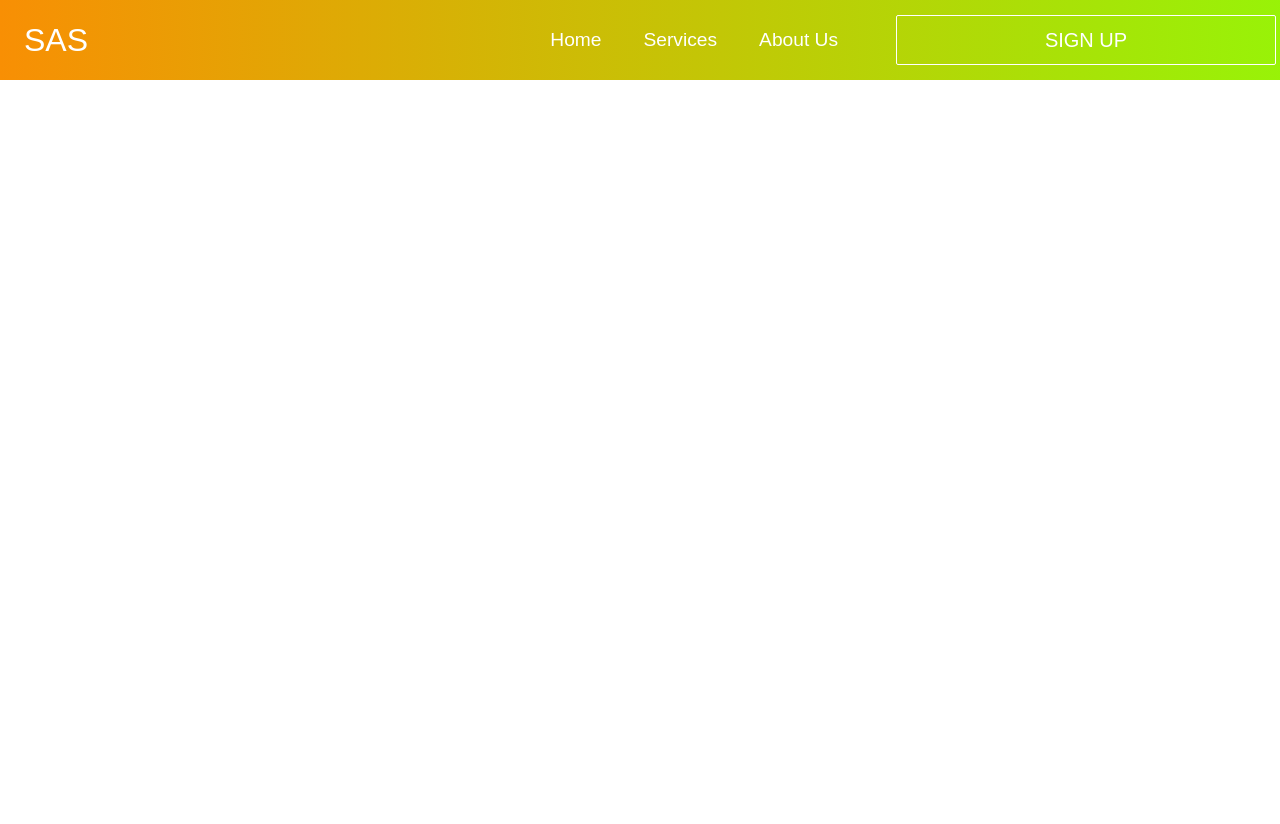
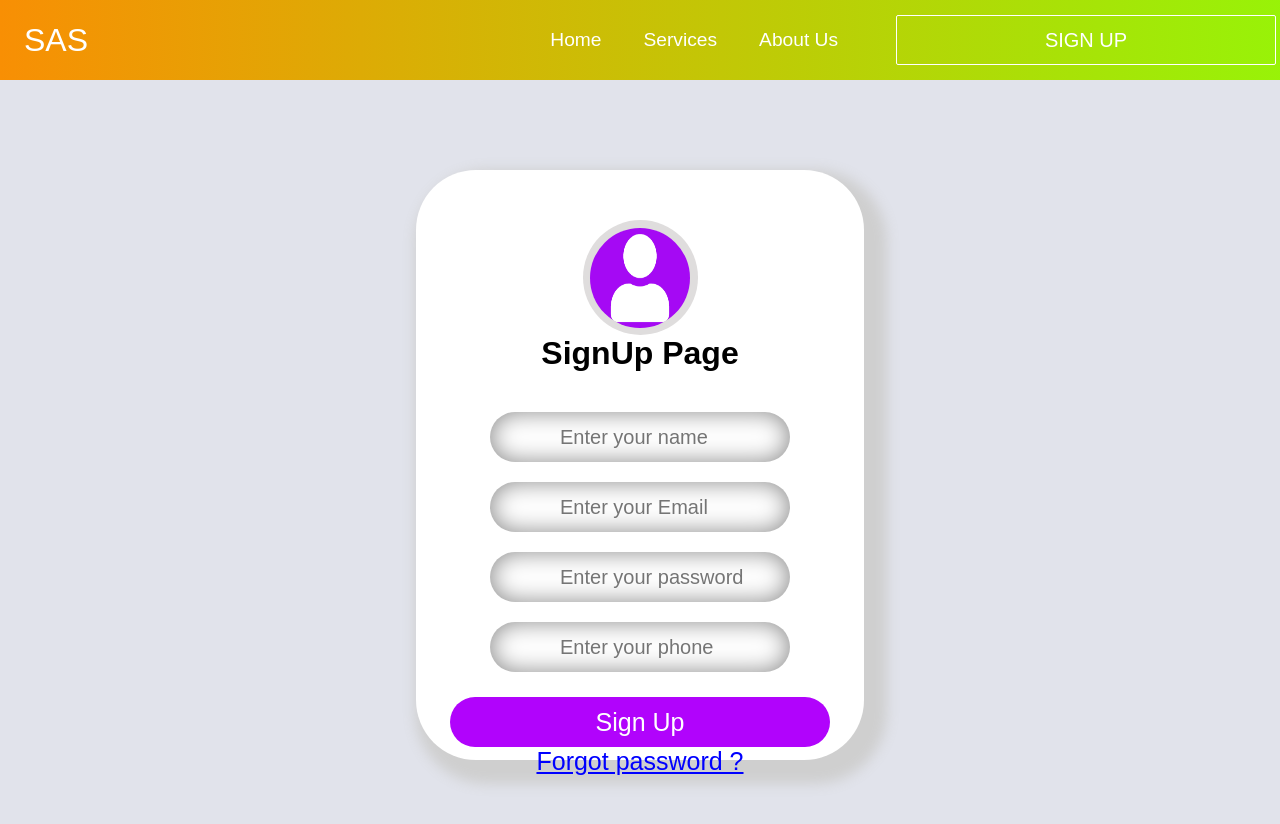
Before and after one commit to AsimSharma/SchoolAttendenceSystem, a React (Create React App) app in the folder client/: page /edit/1 in a window 1280 px wide. Shown: the top 824 px of the page. Before the commit the page ends 800 px from the top, so only its background shows below. Built offline with nearby package versions, Linux system fonts and the light colour scheme; no server answers.

Commit message:
search bar

```diff
--- a/client/src/App.js
+++ b/client/src/App.js
@@ -9,6 +9,7 @@ import SignUp from './components/pages/SignUp';
 import LoginUi from './components/LoginUi';
 import Register from './components/Register';
 import Userdetails from './components/Admin/Userdetails';
+import Edit from './components/Edit';
 function App() {
   return (
     <>
@@ -22,6 +23,8 @@ function App() {
           <Route path='/login' element={<LoginUi/>}/> <Route/>
           <Route path='/register'element={<Register/>}/> <Route/>
           <Route path='/admin'element={<Userdetails/>}/> <Route/>
+
+          <Route path='/edit/:id'element={<Edit/>}/> <Route/>
         </Routes>
       </Router>
 
--- a/client/src/components/Admin/Userdetails.jsx
+++ b/client/src/components/Admin/Userdetails.jsx
@@ -1,17 +1,17 @@
 import React,{useState,useEffect} from 'react'
 import {TableContainer,Table,TableHead,TableRow,TableCell,Button} from "@mui/material"
 import api from '../service/api'
-
+import {Link, useNavigate } from "react-router-dom"
 const Userdetails = () => {
 
-
+  const navigate=useNavigate();
   const data=[{
     "name":"asim sharma",
     "age":"20",
   }]
 
  const[users,setusers]=useState([])
-const[searchstudent,setsearchstudent]=useState("")
+const[searchstudent,setsearchstudent]=useState('')
  useEffect(() => {
   const getuser=async()=>{
       try{
@@ -35,36 +35,39 @@ const[searchstudent,setsearchstudent]=useState("")
   size:"30px",
   backgroundColor:"black",
 
+
  }
 
  const search=(e)=>{
   setsearchstudent(e.target.value)
   console.log(searchstudent)
+
  }
+
 
   return (
 
 
     <div>
-    <TableContainer style={{"backgroundColor":"green"}}>
+    <TableContainer style={{"backgroundColor":""}}>
     <Table>
-    <TableHead >
+    <TableHead>
     <TableRow >
     <TableCell style={styles}> id</TableCell>
     <TableCell style={styles}> Name</TableCell>
     <TableCell style={styles}> Email</TableCell>
     <TableCell style={styles}> Phone</TableCell>
-    <input onChange={search} style={{"borderRadius":"10px","marginLeft":"10px","textAlign":"center"}} type="text" placeholder='search student....' />
+    <input onChange={search} style={{"borderRadius":"5px","textAlign":"center","height":"50px" ,"marginLeft":"10px"}} type="text" placeholder='search student....' />
     </TableRow>
   {users.map((data,index)=>{
 
     return<TableRow key={index}>
-    <TableCell style={styles}>{index}</TableCell>
+    <TableCell >{index}</TableCell>
     <TableCell>{data.Name}</TableCell>
     <TableCell>{data.Email}</TableCell>
     <TableCell>{data.Phone}</TableCell>
-    <Button variant="contained" style={{"width":"100px","marginLeft":"60px","marginRight":"30px","backgroundColor":"red"}}>Delete</Button>
-    <Button variant="contained" style={{"width":"100px","backgroundColor":"yellowgreen"}}>Edit</Button>
+    <Button variant="contained" style={{"width":"100px","height" :"30px",  "marginLeft":"60px","marginRight":"30px","backgroundColor":"red"}}>Delete</Button>
+   <Link style={{"textDecoration":"none"}} to={`edit/${data._id}`}> <Button variant="contained" style={{"width":"100px","backgroundColor":"yellowgreen","height" :"30px"}} >Edit</Button></Link>
 
     </TableRow>
 
--- /dev/null
+++ b/client/src/components/Edit.js
@@ -0,0 +1,108 @@
+import "./style/LoginUi.css"
+import profile from "./../images/a.png";
+import email from "./../images/email.jpg";
+import pass from "./../images/pass.png";
+import name from "./../images/name.png";
+import phone from "./../images/phone.png";
+import React,{useState,useEffect} from 'react';
+import {Link,useNavigate,useParams } from "react-router-dom";
+
+import api from "./service/api"
+
+import { ToastContainer, toast } from 'react-toastify';
+import 'react-toastify/dist/ReactToastify.css';
+
+const users={
+    Name:"",
+    Email:"",
+    Password:"",
+    Phone:""
+}
+const LoginUi = () => {
+ const navigate=useNavigate();
+const {id}=useParams()
+const idx=id.toString()
+
+ const [user,setuser]=useState(users)
+ useEffect(() => {
+   const editbyid=async()=>{
+try{
+const response=await api.get(`/admin/edit/${idx}`)
+setuser(response)
+}catch(e){
+    console.log(e)
+}
+   }
+   editbyid()
+ }, [])
+ const push=(e)=>{
+    console.log(user)
+    setuser({...user,[e.target.name]:e.target.value})
+ }
+ const trigger=async()=>{
+  try{
+
+  const response=await api.post("/user/reg",{...user})
+
+
+    navigate("/")
+    toast.success("succesfully data send in to database")
+
+  console.log(response)
+  }catch(e){
+    console.log("error while post data from register",e)
+
+  }
+
+ }
+  return (
+    <>
+
+    <div>
+    <ToastContainer/>
+      <div className="main">
+     <div className="sub-main"style={{"height":"590px"}}>
+       <div>
+         <div className="imgs">
+           <div className="container-image">
+             <img src={profile} alt="profile" className="profile"/>
+           </div>
+         </div>
+         <div>
+           <h1>SignUp Page</h1>
+           <div className="second-input" style={{"margin":"20px"}}>
+
+             <img src={name} alt="Name" className="email"/>
+             <input onChange={push} name="Name" type="text"  placeholder="Enter your name" className="name" />
+           </div>
+           <div>
+             <img src={email} alt="Email" className="email"/>
+             <input  onChange={push} name="Email" type="email" placeholder="Enter your Email" className="name"/>
+           </div>
+           <div className="second-input">
+             <img src={pass} alt="pass"  className="email"/>
+             <input  onChange={push} name="Password" type="password" placeholder="Enter your password" className="name"/>
+           </div>
+           <div className="second-input">
+             <img src={phone} alt="phone" className="email"/>
+             <input onChange={push} name="Phone" type="phone" placeholder="Enter your phone" className="name"/>
+           </div>
+
+          <div className="login-button">
+          <button onClick={trigger}>Sign Up</button>
+          </div>
+
+            <p className="link">
+              <a href="#">Forgot password ?</a>
+            </p>
+
+         </div>
+       </div>
+     </div>
+    </div>
+    </div>
+    </>
+  )
+}
+
+export default LoginUi
```
Also changed, not shown: 2 other files (tests, documents, lock files or other folders).
